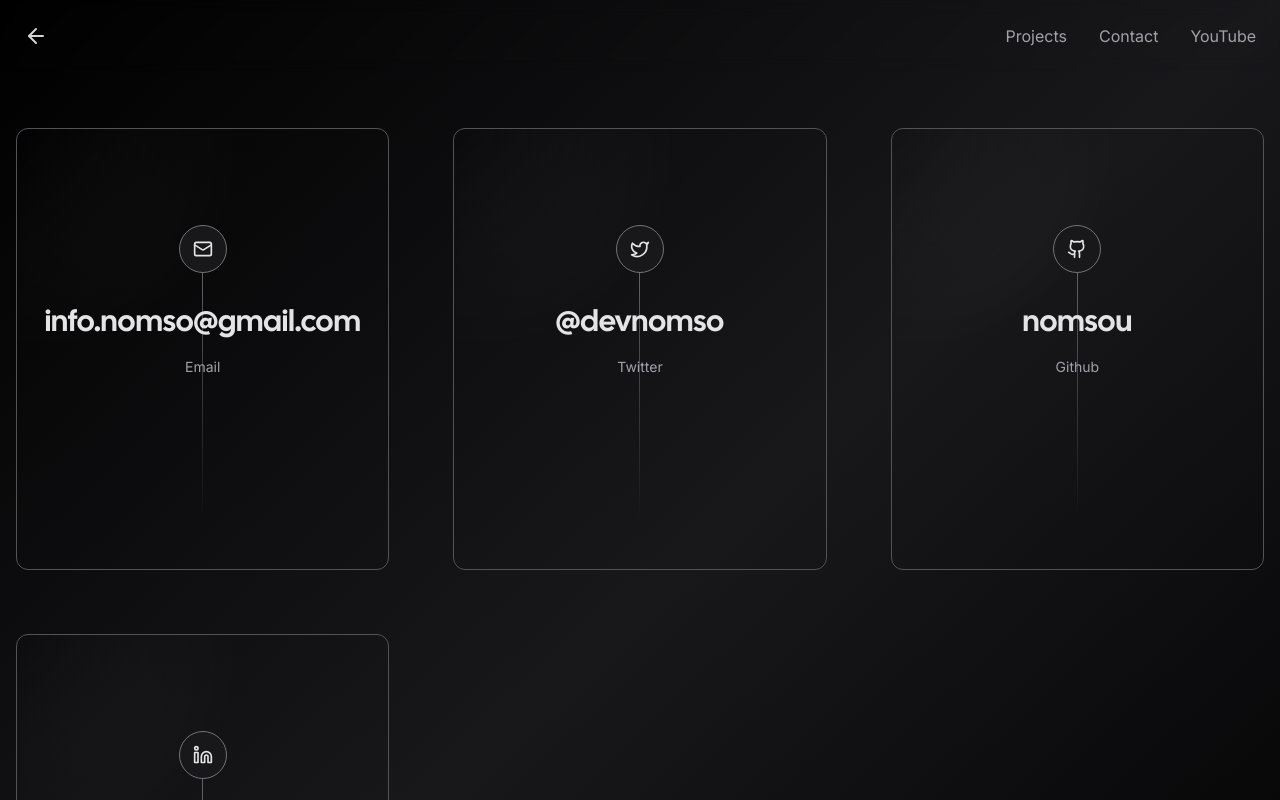
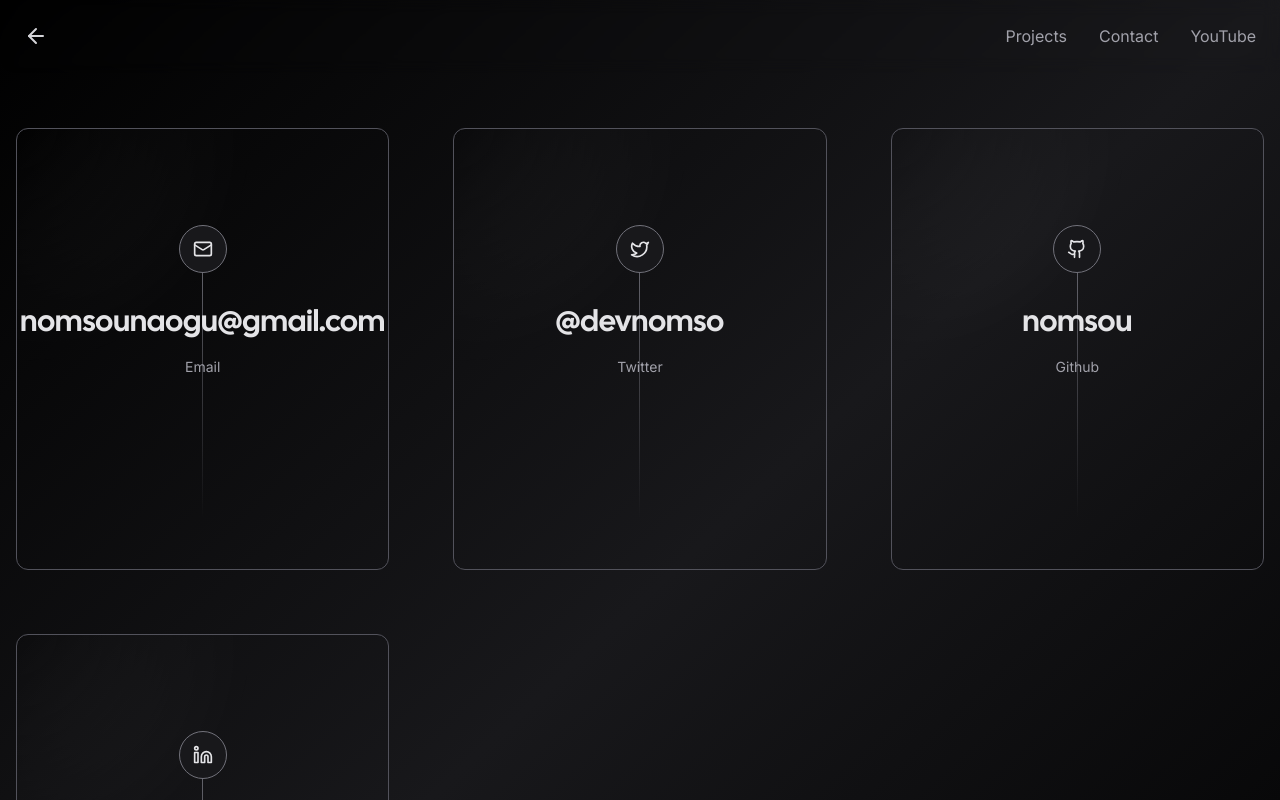
Before and after one commit to nomsou/nomso-port, a Next.js app: page /contact in a window 1280 px wide. Shown: the top 800 px of the page. Built offline with nearby package versions, Linux system fonts and the light colour scheme; no server answers; what tailwindcss-debug-screens would draw is missing.

Commit message:
updated email to be consistent

```diff
--- a/app/contact/page.tsx
+++ b/app/contact/page.tsx
@@ -7,9 +7,9 @@ import { Card } from "../components/card";
 const socials = [
   {
     icon: <Mail size={20} />,
-    href: "mailto:info.nomso@gmail.com",
+    href: "mailto:nomsounaogu@gmail.com",
     label: "Email",
-    handle: "info.nomso@gmail.com",
+    handle: "nomsounaogu@gmail.com",
   },
   {
     icon: <Twitter size={20} />,
```
